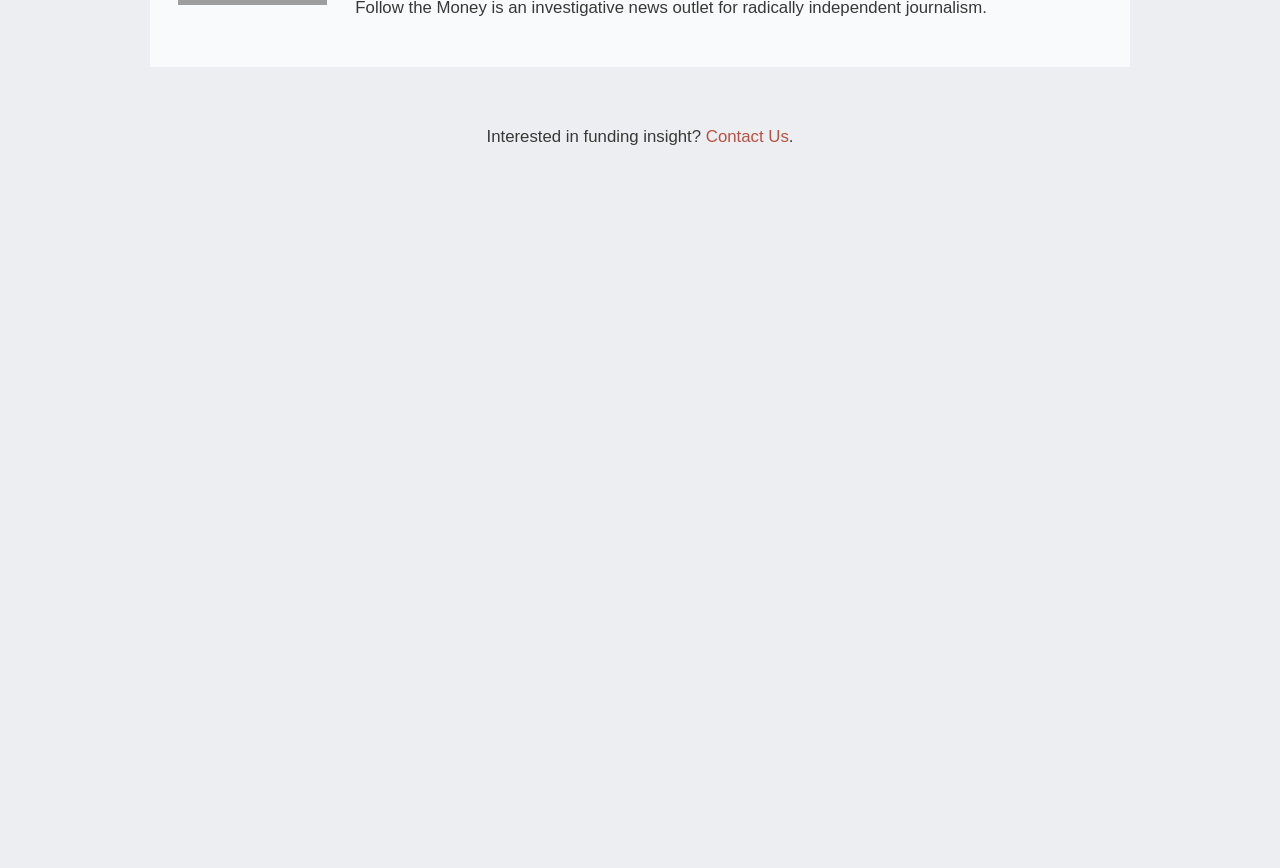
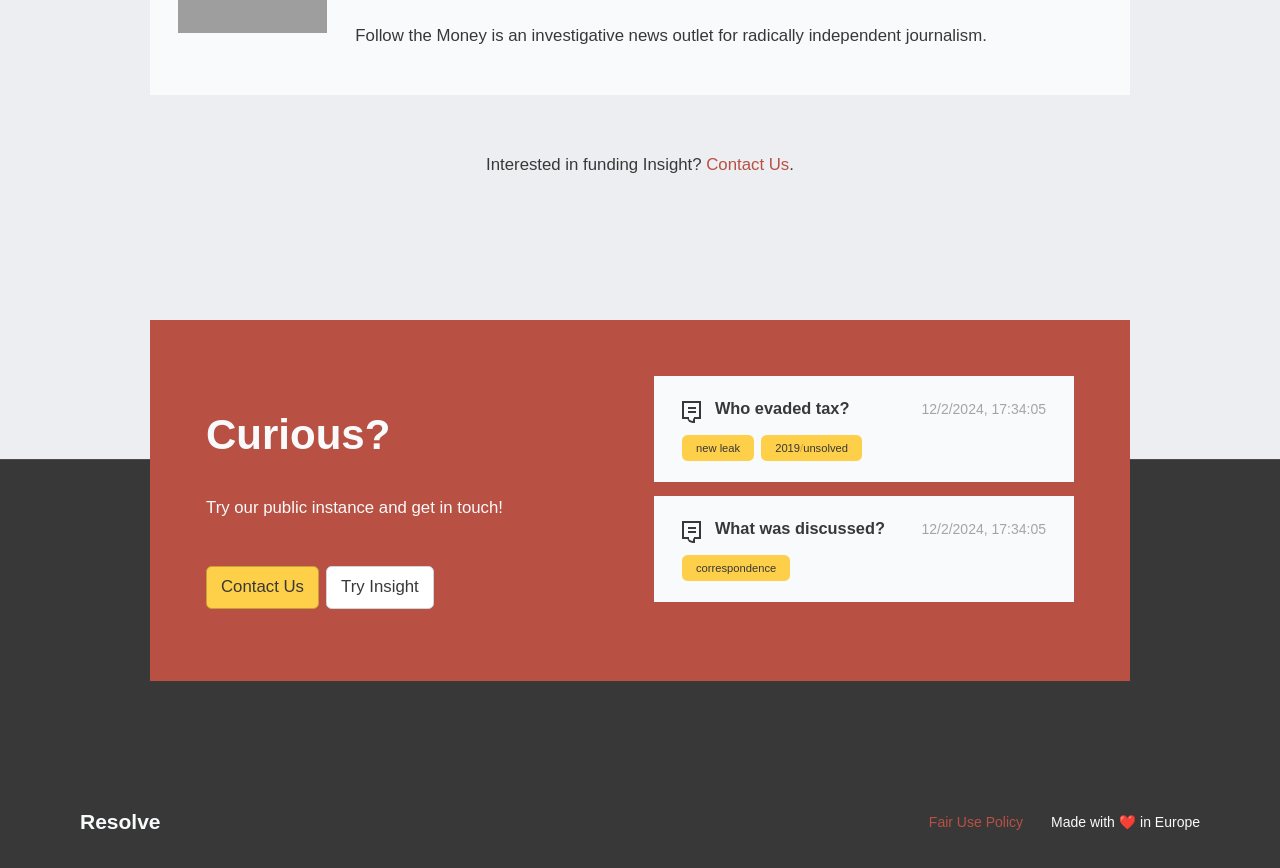
Before and after one commit to resolve-works/website, a SvelteKit app: page /projects/insight in a window 1280 px wide. Shown: the part 1840-2708 px from the top of the page. Before the commit the page ends 2159 px from the top, so only its background shows below. Built offline with nearby package versions, Linux system fonts and the light colour scheme; grey boxes are pictures that could not be loaded.

Commit message:
add footer

```diff
--- a/src/routes/+layout.svelte
+++ b/src/routes/+layout.svelte
@@ -40,6 +40,16 @@
 	</section>
 
 	{@render children()}
+
+	<footer>
+		<div>
+			<h1>Resolve</h1>
+
+			<a href="/fair-use">Fair Use Policy</a>
+
+			<p>Made with ❤️ in Europe</p>
+		</div>
+	</footer>
 </article>
 
 <style>
@@ -57,13 +67,31 @@
 	}
 
 	nav {
-		width: 70rem;
+		width: 80rem;
 		margin: 0 auto;
-		padding: 1rem 0;
+		padding: 2rem 0;
 	}
 
 	nav h1 a {
 		font-size: 1.5rem;
 		color: var(--text-color-light);
 	}
+
+	footer {
+		background: var(--color-navigation-darker);
+		margin: 0;
+		padding: 8rem 0 4rem;
+		color: var(--text-color-light);
+	}
+	footer > div {
+		width: 80rem;
+		margin: 0 auto;
+		display: flex;
+		align-items: center;
+		justify-content: space-between;
+		gap: 2rem;
+	}
+	footer > div > h1 {
+		flex-grow: 1;
+	}
 </style>
--- a/src/routes/projects/insight/+page.svelte
+++ b/src/routes/projects/insight/+page.svelte
@@ -115,8 +115,37 @@
 		</div>
 
 		<p class="fund">
-			Interested in funding insight? <a href="mailto:insight@resolve.works">Contact Us</a>.
+			Interested in funding Insight? <a href="mailto:insight@resolve.works">Contact Us</a>.
 		</p>
+	</div>
+</section>
+
+<section class="footer">
+	<div class="overlap split">
+		<div>
+			<h2>Curious?</h2>
+			<p>Try our public instance and get in touch!</p>
+			<br />
+			<InputGroup>
+				<a class="button big secondary" href="mailto:insight@resolve.works">Contact Us</a>
+
+				<a class="button big" href="https://insight.resolve.works" target="_blank">Try Insight</a>
+			</InputGroup>
+			<br />
+		</div>
+
+		<div>
+			<Conversation
+				name="Who evaded tax?"
+				inodes={[{ path: '/new leak' }, { path: '/2019/unsolved' }]}
+				created_at={new Date()}
+			></Conversation>
+			<Conversation
+				name="What was discussed?"
+				inodes={[{ path: 'correspondence' }]}
+				created_at={new Date()}
+			></Conversation>
+		</div>
 	</div>
 </section>
 
@@ -127,7 +156,7 @@
 	}
 
 	section > div {
-		width: 70rem;
+		max-width: 70rem;
 		margin: 0 auto;
 	}
 
@@ -146,6 +175,11 @@
 		color: var(--text-color-light);
 		background: var(--color-primary);
 		border-bottom: 1px solid var(--color-primary-darker);
+	}
+
+	.footer > div,
+	.hero > div {
+		max-width: 80rem;
 	}
 
 	.hero h1 {
@@ -267,6 +301,26 @@
 
 	.funders .fund {
 		text-align: center;
-		margin: 4rem 0 8rem;
+		margin: 4rem 0 6rem;
+	}
+
+	.overlap {
+		max-width: 70rem !important;
+		padding: 4rem;
+		color: var(--text-color-light);
+		margin-top: -10rem;
+		background: var(--color-primary);
+	}
+
+	.overlap p {
+		margin: 1rem 0 2rem 0;
+	}
+
+	.footer {
+		padding: 0;
+		margin-top: 10rem;
+		border-top: 1px solid var(--color-navigation);
+		background: var(--color-navigation-darker);
+		color: var(--text-color-light);
 	}
 </style>
```
